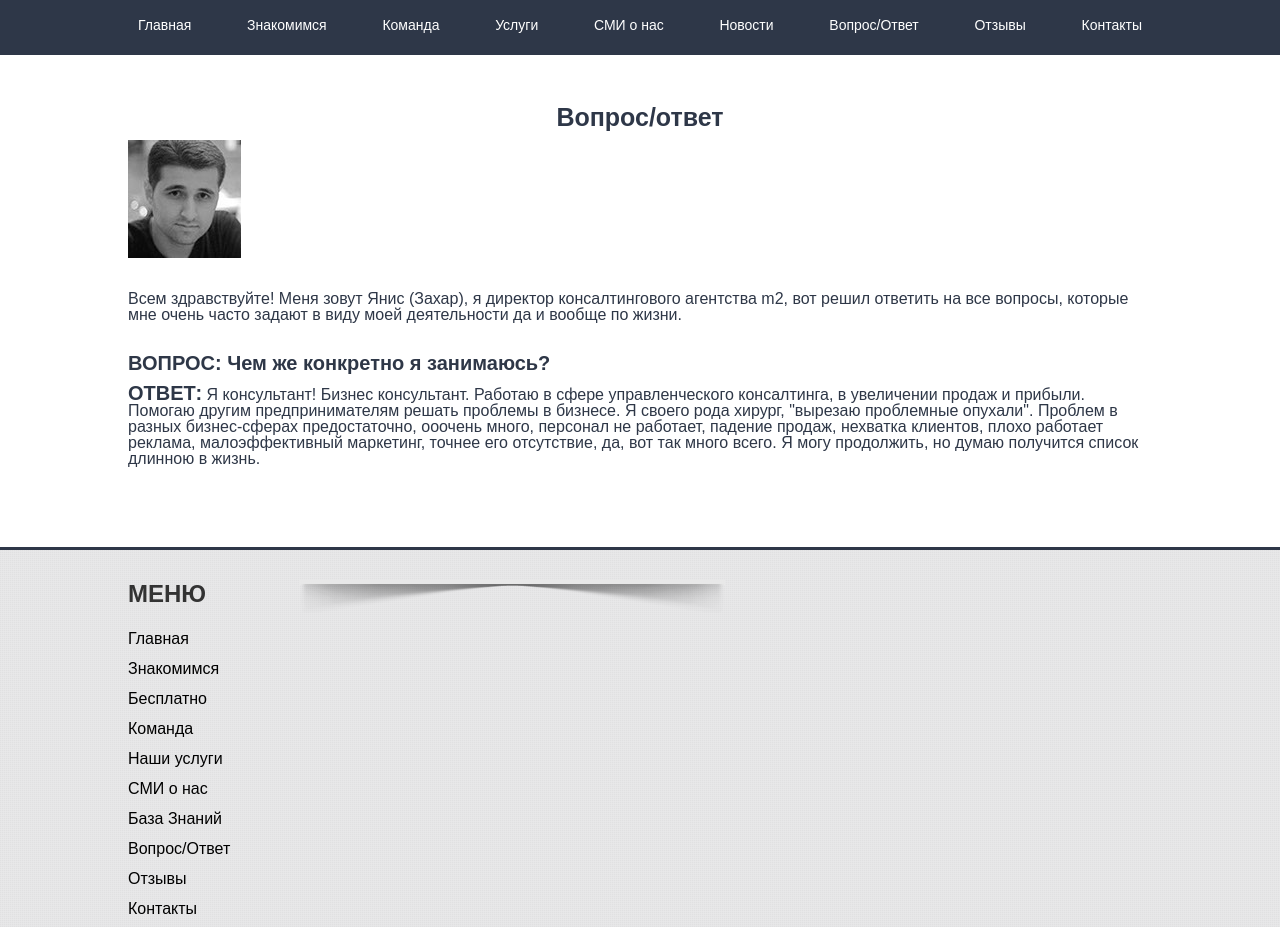
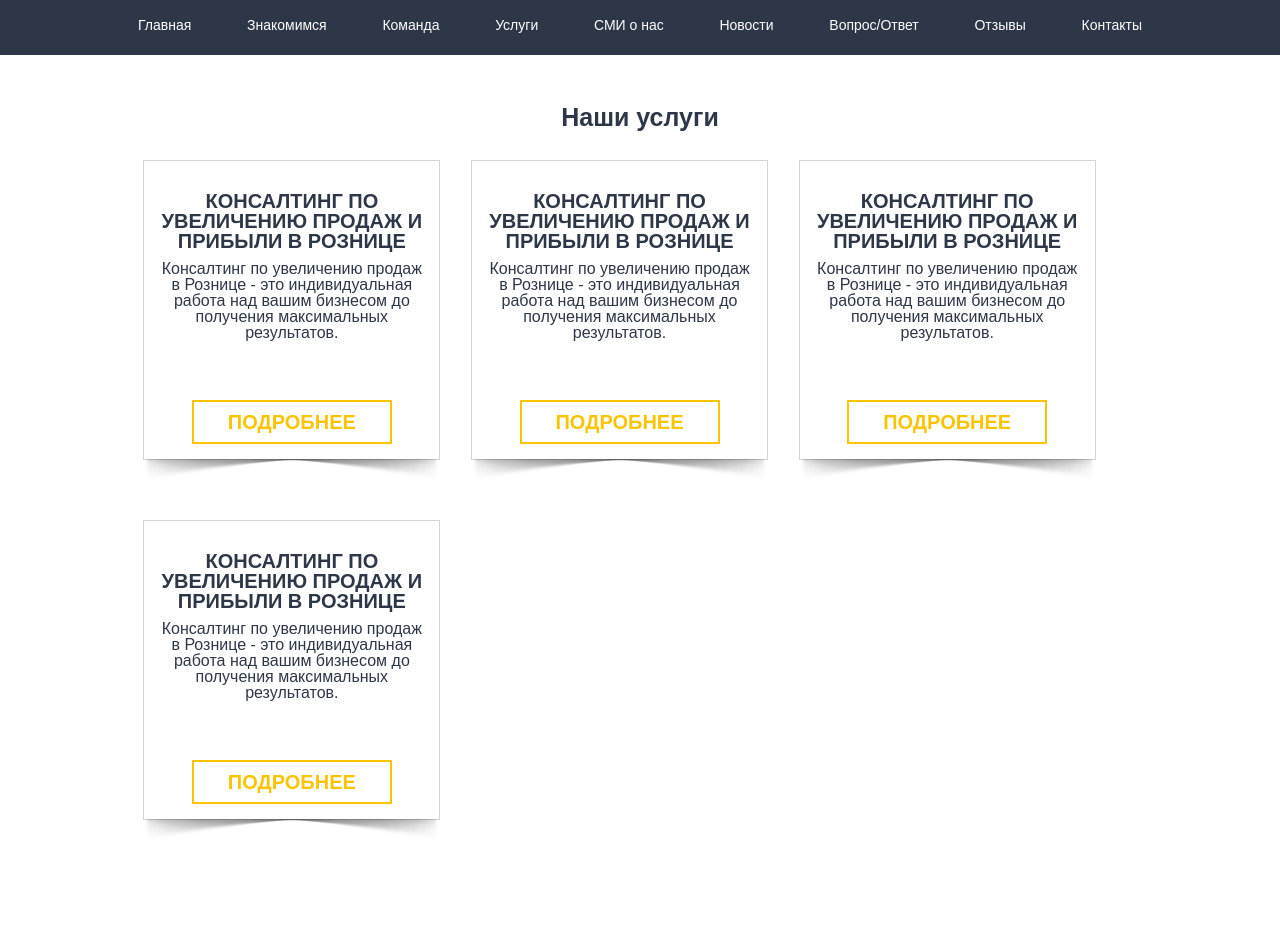
Before and after one commit to Sardaukar40k/m2cap.ru, a website: page index.html in a window 1280 px wide. Shown: the part 604-1531 px from the top of the page. Drawn offline with nearby package versions, Linux system fonts and the light colour scheme; a script that the page names is missing.

Commit message:
m2cap.ru - v.0.7.0 - Услуги

```diff
--- a/index.html
+++ b/index.html
@@ -94,28 +94,43 @@
       <div class="row">
 
           <!-- content -->
-          <secction class="content faq">
-            <h1>Вопрос/ответ</h1>
+          <section class="content services">
+            <h1>Наши услуги</h1>
 
-            <section class="faq-head">
-              <img src="../../img/_faq/_mg_21300-u463.jpg" height="118" width="113">
-              <p>Всем здравствуйте! Меня зовут Янис (Захар),  я директор консалтингового агентства m2, вот решил ответить на все вопросы, которые мне очень часто задают в виду моей деятельности да и вообще по жизни.</p>
+            <!-- services-item -->
+            <section class="services-item">
+                <h2>КОНСАЛТИНГ ПО УВЕЛИЧЕНИЮ ПРОДАЖ И ПРИБЫЛИ В РОЗНИЦЕ</h2>
+                <p>Консалтинг по увеличению продаж в Рознице - это индивидуальная работа над вашим бизнесом до получения максимальных результатов.</p>
+                <a href="#" class="raised ">Подробнее</a>
             </section>
+            <!-- /services-item -->
 
-            <!-- faq-item -->
-            <section class="faq-item">
+            <!-- services-item -->
+            <section class="services-item">
+                <h2>КОНСАЛТИНГ ПО УВЕЛИЧЕНИЮ ПРОДАЖ И ПРИБЫЛИ В РОЗНИЦЕ</h2>
+                <p>Консалтинг по увеличению продаж в Рознице - это индивидуальная работа над вашим бизнесом до получения максимальных результатов.</p>
+                <a href="#" class="raised ">Подробнее</a>
+            </section>
+            <!-- /services-item -->
 
-              <div class="faq-item-question">
-                <p><span>ВОПРОС:</span> Чем же конкретно я занимаюсь?</p>
-              </div>
+            <!-- services-item -->
+            <section class="services-item">
+                <h2>КОНСАЛТИНГ ПО УВЕЛИЧЕНИЮ ПРОДАЖ И ПРИБЫЛИ В РОЗНИЦЕ</h2>
+                <p>Консалтинг по увеличению продаж в Рознице - это индивидуальная работа над вашим бизнесом до получения максимальных результатов.</p>
+                <a href="#" class="raised ">Подробнее</a>
+            </section>
+            <!-- /services-item -->
 
-              <div class="faq-item-answer">
-                <p><span>Ответ:</span> Я консультант! Бизнес консультант. Работаю в сфере управленческого консалтинга, в увеличении продаж и прибыли. Помогаю другим предпринимателям  решать проблемы в бизнесе. Я своего рода хирург, "вырезаю  проблемные опухали".  Проблем в разных бизнес-сферах предостаточно, ооочень много, персонал не работает, падение продаж, нехватка клиентов, плохо работает реклама, малоэффективный маркетинг, точнее его отсутствие, да, вот так  много всего. Я могу продолжить, но думаю получится список длинною в жизнь.</p>
-              </div>
+            <!-- services-item -->
+            <section class="services-item">
+                <h2>КОНСАЛТИНГ ПО УВЕЛИЧЕНИЮ ПРОДАЖ И ПРИБЫЛИ В РОЗНИЦЕ</h2>
+                <p>Консалтинг по увеличению продаж в Рознице - это индивидуальная работа над вашим бизнесом до получения максимальных результатов.</p>
+                <a href="#" class="raised ">Подробнее</a>
             </section>
-            <!-- /faq-item -->
+            <!-- /services-item -->
 
-          </secction>
+
+          </section>
           <!-- /content -->
 
           <!-- sidebar -->
--- /dev/null
+++ b/src/scss/modules/_services.scss
@@ -0,0 +1,57 @@
+.services {
+  width: 100%;
+  h1 {
+    margin-bottom: 30px;
+  }
+
+  /* -- .services-item -- */
+  &-item {
+    width: 29%;
+    float: left;
+    margin: auto 1.5% 60px;
+    border: 1px solid $color_services-item-border;
+    padding: 30px 15px;
+    position: relative;
+    text-align: center;
+    min-height: 300px;
+    padding-bottom: 65px;
+    &:after {
+      @include block-shadow(32px);
+    }
+    h2 {
+      font : {
+        size: 20px;
+        weight: bold;
+      }
+      text-align: center;
+      margin: 0 auto 10px;
+    }
+    p {
+      margin: 10px auto;
+      text-align: center;
+    }
+    a {
+      display: inline-block;
+      padding: 10px 30px;
+      color: $color_brand;
+      border: 2px solid $color_brand;
+      position: absolute;
+      bottom: 15px;
+      left: 50%;
+      margin-left: -100px;
+      width: 200px;
+      font : {
+        size: 20px;
+        weight: bold;
+      }
+      text-transform: uppercase;
+      &:hover {
+        background: $color_brand;
+        color: #fff;
+        text-decoration: none;
+      }
+    }
+  } /* -- .services-item -- */
+
+
+}
--- a/src/scss/states/_variables.scss
+++ b/src/scss/states/_variables.scss
@@ -16,6 +16,7 @@ $color_menu-item_hover: #80807e;
 $color_reviews-item-border: #d7d7d7;
 $color_reviews-link: #0002ff;
 $color_font_main: #2E3747;
+$color_services-item-border: #d5d5d5;
 
 /* -- Ширина -- */
 $content-width: 1024px;
```
Also changed, not shown: src/index.html (+1 -1 lines), src/template-parts/content.html (+1 -1 lines), src/template-parts/faq.html (+2 -0 lines), src/template-parts/services.html (added, +37 -0 lines), styles.css.
